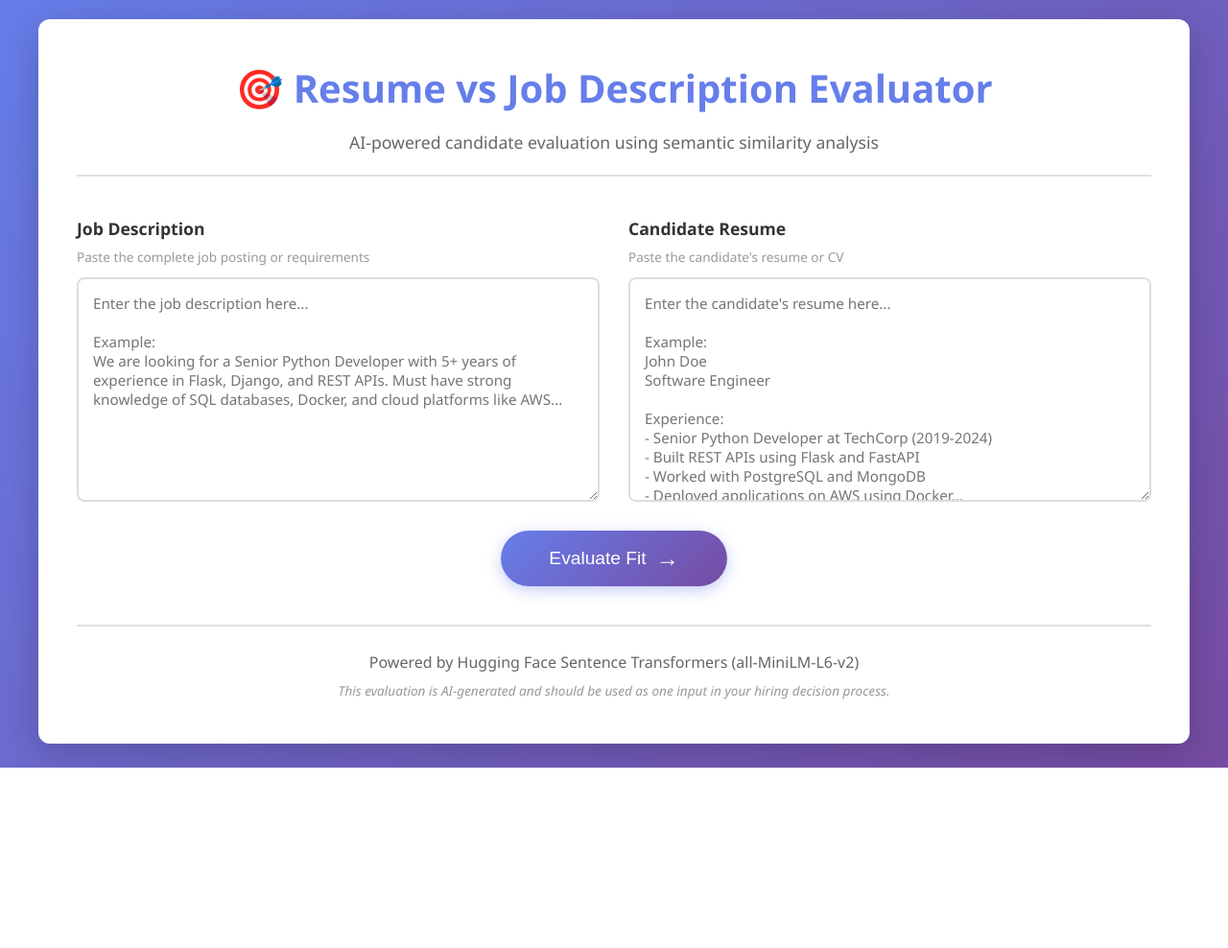
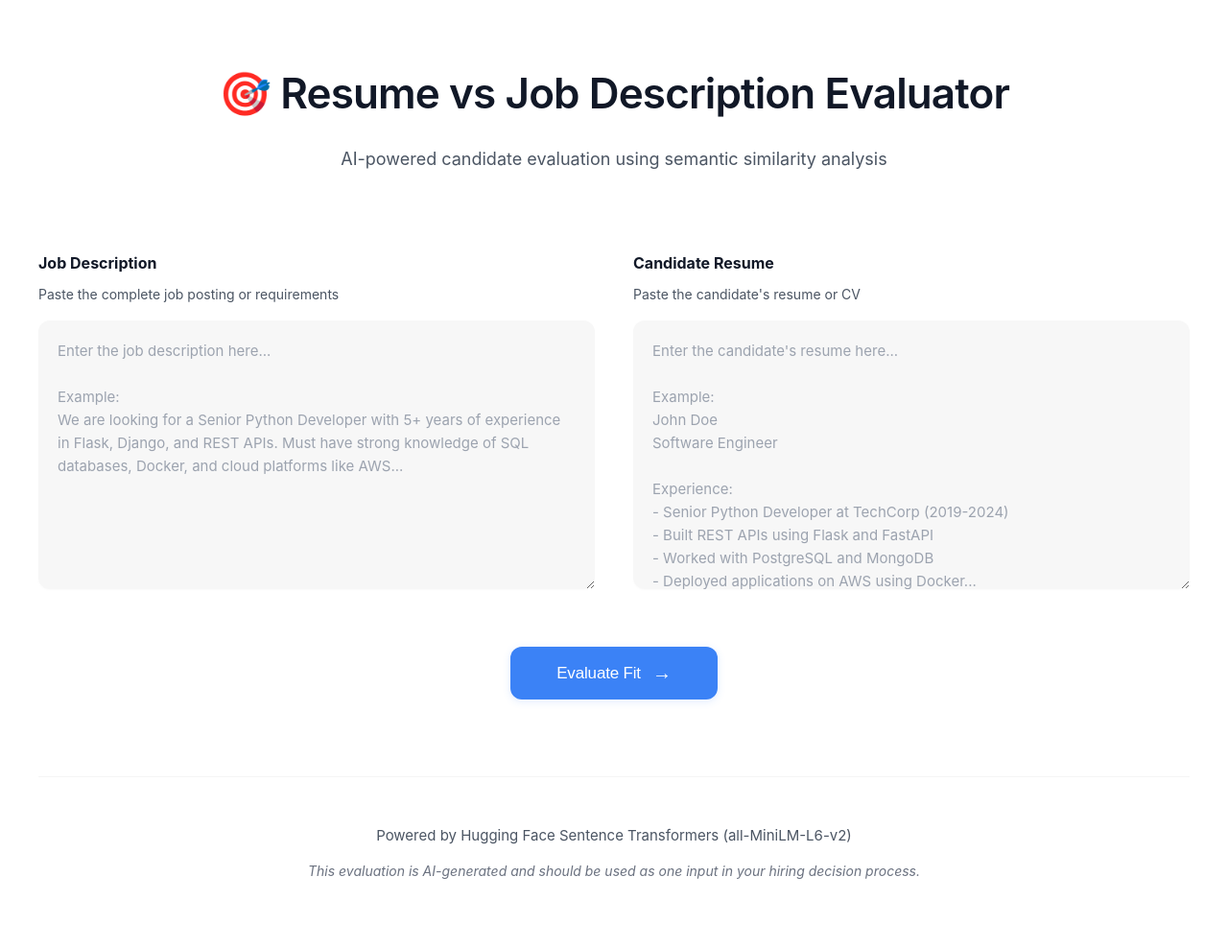
Before and after one commit to SachinSv07/Resume-vs-Job-Description-Evaluator, a Flask app: page / in a window 1280 px wide. Shown: the whole page at 96% size. Before the commit the page ends 800 px from the top, so only its background shows below. Run offline with Flask 3, Linux system fonts and the light colour scheme.

Commit message:
Apply minimalistic modern UI theme - white background, muted blue accent, glassmorphism effects, subtle shadows, smooth transitions

```diff
--- a/static/style.css
+++ b/static/style.css
@@ -9,21 +9,20 @@
 }
 
 body {
-    font-family: 'Segoe UI', Tahoma, Geneva, Verdana, sans-serif;
-    background: linear-gradient(135deg, #667eea 0%, #764ba2 100%);
-    color: #333;
-    line-height: 1.6;
+    font-family: -apple-system, BlinkMacSystemFont, 'Segoe UI', 'Inter', 'Helvetica Neue', Arial, sans-serif;
+    background: #ffffff;
+    color: #111827;
+    line-height: 1.7;
     min-height: 100vh;
-    padding: 20px;
+    padding: 60px 20px;
+    font-weight: 400;
 }
 
 .container {
     max-width: 1200px;
     margin: 0 auto;
-    background: white;
-    border-radius: 12px;
-    box-shadow: 0 10px 40px rgba(0, 0, 0, 0.2);
-    padding: 40px;
+    background: transparent;
+    padding: 0;
 }
 
 /* ===========================
@@ -32,20 +31,24 @@ body {
 
 header {
     text-align: center;
-    margin-bottom: 40px;
-    padding-bottom: 20px;
-    border-bottom: 2px solid #e0e0e0;
+    margin-bottom: 80px;
+    padding-bottom: 0;
+    border: none;
 }
 
 header h1 {
-    font-size: 2.5rem;
-    color: #667eea;
-    margin-bottom: 10px;
+    font-size: 2.75rem;
+    color: #111827;
+    margin-bottom: 16px;
+    font-weight: 600;
+    letter-spacing: -0.02em;
 }
 
 .subtitle {
-    color: #666;
-    font-size: 1.1rem;
+    color: #4b5563;
+    font-size: 1.125rem;
+    font-weight: 400;
+    letter-spacing: 0;
 }
 
 /* ===========================
@@ -55,8 +58,8 @@ header h1 {
 .input-section {
     display: grid;
     grid-template-columns: 1fr 1fr;
-    gap: 30px;
-    margin-bottom: 30px;
+    gap: 40px;
+    margin-bottom: 60px;
 }
 
 .input-group {
@@ -65,33 +68,44 @@ header h1 {
 }
 
 .input-group label {
-    margin-bottom: 10px;
-    font-size: 1.1rem;
-    color: #333;
+    margin-bottom: 16px;
+    font-size: 1rem;
+    color: #111827;
+    font-weight: 500;
 }
 
 .hint {
     display: block;
-    font-size: 0.85rem;
-    color: #999;
-    font-weight: normal;
-    margin-top: 5px;
+    font-size: 0.875rem;
+    color: #4b5563;
+    font-weight: 400;
+    margin-top: 6px;
 }
 
 textarea {
     width: 100%;
-    padding: 15px;
-    border: 2px solid #ddd;
-    border-radius: 8px;
-    font-family: 'Segoe UI', Tahoma, Geneva, Verdana, sans-serif;
-    font-size: 0.95rem;
+    padding: 20px;
+    border: none;
+    border-radius: 12px;
+    background: #f7f7f7;
+    font-family: -apple-system, BlinkMacSystemFont, 'Segoe UI', 'Inter', 'Helvetica Neue', Arial, sans-serif;
+    font-size: 0.9375rem;
+    color: #111827;
     resize: vertical;
-    transition: border-color 0.3s;
+    transition: all 300ms ease;
+    box-shadow: 0 1px 3px rgba(0, 0, 0, 0.02);
+    line-height: 1.6;
 }
 
 textarea:focus {
     outline: none;
-    border-color: #667eea;
+    background: #ffffff;
+    box-shadow: 0 0 0 3px rgba(59, 130, 246, 0.08), 0 4px 12px rgba(0, 0, 0, 0.04);
+    transform: translateY(-1px);
+}
+
+textarea::placeholder {
+    color: #9ca3af;
 }
 
 /* ===========================
@@ -100,27 +114,30 @@ textarea:focus {
 
 .action-section {
     text-align: center;
-    margin-bottom: 30px;
+    margin-bottom: 60px;
 }
 
 .evaluate-btn {
-    background: linear-gradient(135deg, #667eea 0%, #764ba2 100%);
+    background: #3b82f6;
     color: white;
     border: none;
-    padding: 15px 50px;
-    font-size: 1.2rem;
-    border-radius: 50px;
+    padding: 16px 48px;
+    font-size: 1.0625rem;
+    font-weight: 500;
+    border-radius: 12px;
     cursor: pointer;
     display: inline-flex;
     align-items: center;
-    gap: 10px;
-    transition: transform 0.2s, box-shadow 0.2s;
-    box-shadow: 0 4px 15px rgba(102, 126, 234, 0.4);
+    gap: 12px;
+    transition: all 300ms ease;
+    box-shadow: 0 2px 8px rgba(59, 130, 246, 0.15);
+    letter-spacing: -0.01em;
 }
 
 .evaluate-btn:hover {
     transform: translateY(-2px);
-    box-shadow: 0 6px 20px rgba(102, 126, 234, 0.6);
+    box-shadow: 0 6px 16px rgba(59, 130, 246, 0.25);
+    background: #2563eb;
 }
 
 .evaluate-btn:active {
@@ -128,17 +145,18 @@ textarea:focus {
 }
 
 .evaluate-btn:disabled {
-    opacity: 0.6;
+    opacity: 0.5;
     cursor: not-allowed;
+    transform: none;
 }
 
 .btn-icon {
-    font-size: 1.5rem;
-    transition: transform 0.3s;
+    font-size: 1.25rem;
+    transition: transform 300ms ease;
 }
 
 .evaluate-btn:hover .btn-icon {
-    transform: translateX(5px);
+    transform: translateX(4px);
 }
 
 /* ===========================
@@ -391,21 +464,24 @@ textarea:focus {
    =========================== */
 
 footer {
-    margin-top: 40px;
-    padding-top: 20px;
-    border-top: 2px solid #e0e0e0;
+    margin-top: 80px;
+    padding-top: 40px;
+    border-top: 1px solid rgba(0, 0, 0, 0.04);
     text-align: center;
-    color: #666;
+    color: #4b5563;
 }
 
 footer p {
-    margin: 5px 0;
+    margin: 8px 0;
+    font-size: 0.9375rem;
+    font-weight: 400;
 }
 
 .disclaimer {
-    font-size: 0.85rem;
+    font-size: 0.875rem;
     font-style: italic;
-    color: #999;
+    color: #6b7280;
+    margin-top: 12px;
 }
 
 /* ===========================
```
Also changed, not shown: other parts of static/style.css (+162 -82 lines).
